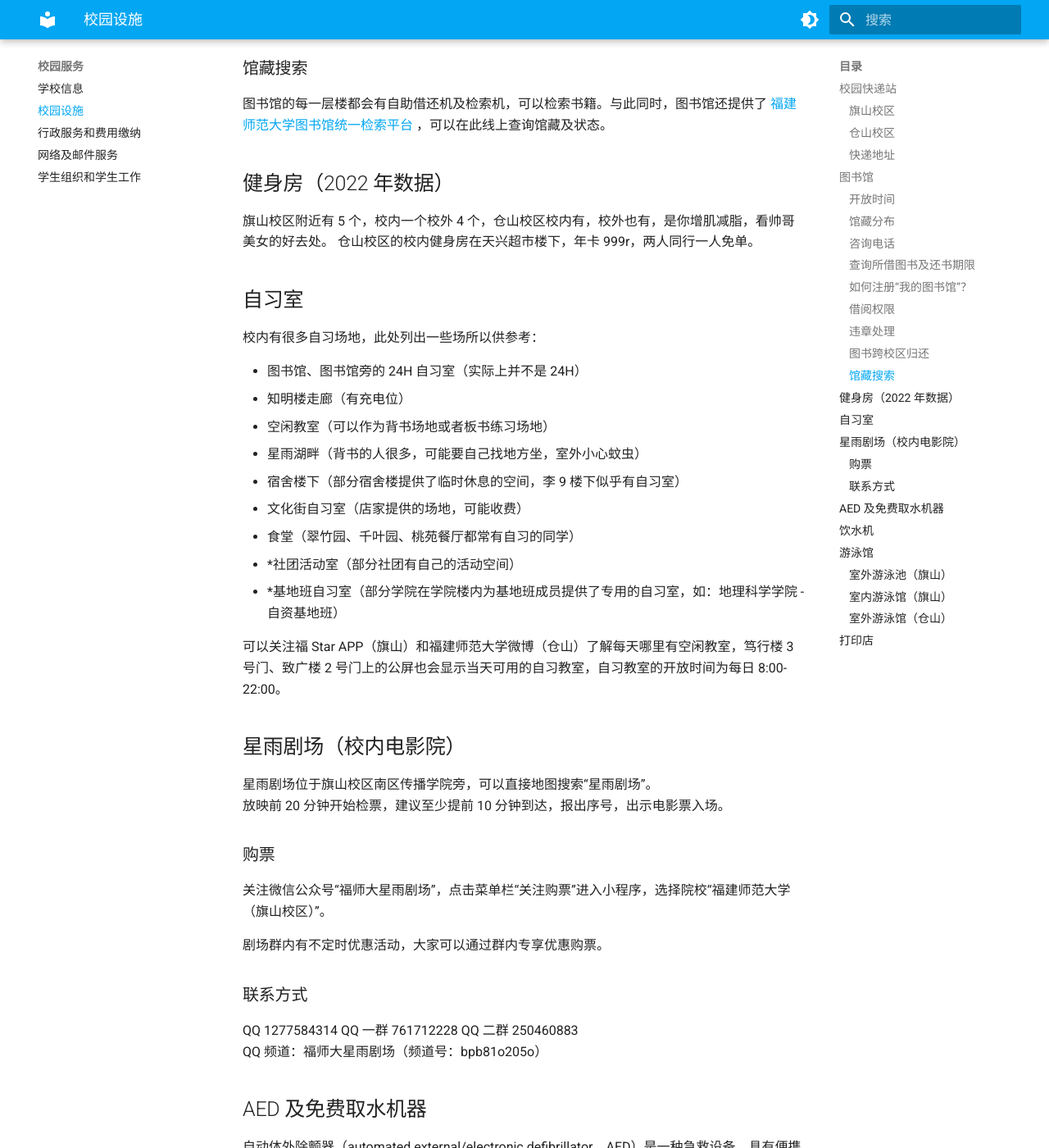
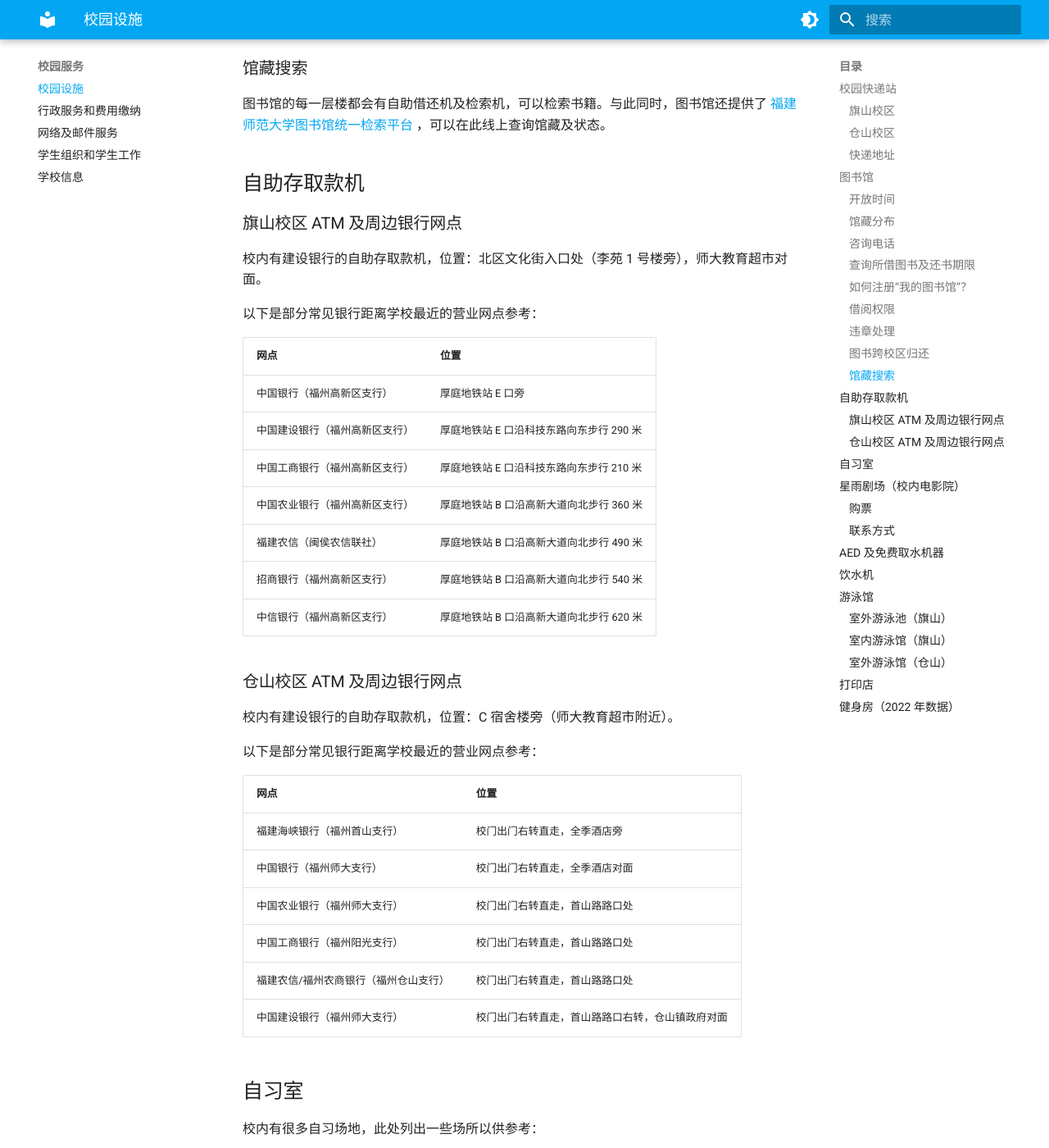
Before and after one commit to kanerty/FJNU-Wiki, an MkDocs documentation site: the page built from docs/service/facilities.md, in a window 1280 px wide and 1400 px high, scrolled down 4572 px. Shown: the whole window at 82% size. Built offline with MkDocs 1.6.1 and Material for MkDocs 9.7.7, drawn with Linux system fonts in a browser that asks for light colours; some of the changed text lies outside the part shown.

Commit message:
feat(facilities): 更新ATM机数据 perf: 更改健身房部分在文中的顺序，下调学校信息在nav中的顺序

```diff
--- a/docs/service/facilities.md
+++ b/docs/service/facilities.md
@@ -126,10 +126,38 @@
 
 图书馆的每一层楼都会有自助借还机及检索机，可以检索书籍。与此同时，图书馆还提供了 [福建师范大学图书馆统一检索平台](https://fjnuopac.libsp.cn/#/Home) ，可以在此线上查询馆藏及状态。
 
-## 健身房（2022 年数据） {#gym}
+## 自助存取款机 {#atm}
 
-旗山校区附近有 5 个，校内一个校外 4 个，仓山校区校内有，校外也有，是你增肌减脂，看帅哥美女的好去处。
-仓山校区的校内健身房在天兴超市楼下，年卡 999r，两人同行一人免单。
+### 旗山校区 ATM 及周边银行网点
+
+校内有建设银行的自助存取款机，位置：北区文化街入口处（李苑 1 号楼旁），师大教育超市对面。
+
+以下是部分常见银行距离学校最近的营业网点参考：
+
+| 网点 | 位置 |
+| --- | --- |
+| 中国银行（福州高新区支行） | 厚庭地铁站 E 口旁 |
+| 中国建设银行（福州高新区支行） | 厚庭地铁站 E 口沿科技东路向东步行 290 米 |
+| 中国工商银行（福州高新区支行） | 厚庭地铁站 E 口沿科技东路向东步行 210 米 |
+| 中国农业银行（福州高新区支行） | 厚庭地铁站 B 口沿高新大道向北步行 360 米 |
+| 福建农信（闽侯农信联社） | 厚庭地铁站 B 口沿高新大道向北步行 490 米 |
+| 招商银行（福州高新区支行） | 厚庭地铁站 B 口沿高新大道向北步行 540 米 |
+| 中信银行（福州高新区支行） | 厚庭地铁站 B 口沿高新大道向北步行 620 米 |
+
+### 仓山校区 ATM 及周边银行网点
+
+校内有建设银行的自助存取款机，位置：C 宿舍楼旁（师大教育超市附近）。
+
+以下是部分常见银行距离学校最近的营业网点参考：
+
+| 网点 | 位置 |
+| --- | --- |
+| 福建海峡银行（福州首山支行） | 校门出门右转直走，全季酒店旁 |
+| 中国银行（福州师大支行） | 校门出门右转直走，全季酒店对面 |
+| 中国农业银行（福州师大支行） | 校门出门右转直走，首山路路口处 |
+| 中国工商银行（福州阳光支行） | 校门出门右转直走，首山路路口处 |
+| 福建农信/福州农商银行（福州仓山支行） | 校门出门右转直走，首山路路口处 |
+| 中国建设银行（福州师大支行） | 校门出门右转直走，首山路路口右转，仓山镇政府对面 |
 
 ## 自习室 {#study-room}
 
@@ -244,3 +272,11 @@ QQ 频道：福师大星雨剧场（频道号：bpb81o205o）
 - 若通过二维码扫描上传文件时提示“文件违规”，请通过打印店电脑上的【爱印通】软件进行打印。
 - 若通过打印店电脑进行打印，打印结束后请及时将电脑上的相关资料删除（【爱印通】软件 - 文件列表 - 删除），否则可能有泄露的风险。
 - （接上条）所有通过【爱印通】软件打印过的文件都会保存在电脑上，具体路径为 `C:\IYinTong\TransferFiles\` ，可能因为打印店不同而有所不同。大部分打印店的电脑（包括翠竹园力信印务、文化街大部分店面）都安装了影子系统，所有当天被打印的文件在当天关机后都会被自动删除， **但经测试，文化街入口范围内某店铺未安装影子系统，所有通过此渠道打印的文件都会被保留** 。故建议在完成打印后删除相应的文件。
+
+## 健身房（2022 年数据） {#gym}
+
+!!! tip "提示"
+    本数据更新于 2022 年，可能已经过时。
+
+旗山校区附近有 5 个，校内一个校外 4 个，仓山校区校内有，校外也有，是你增肌减脂，看帅哥美女的好去处。
+仓山校区的校内健身房在天兴超市楼下，年卡 999r，两人同行一人免单。
--- a/mkdocs.yml
+++ b/mkdocs.yml
@@ -46,11 +46,11 @@ nav:
     - 课程相关: study/choose.md
     - 学业发展: study/improve.md
   - 校园服务:
-    - 学校信息: service/info.md
     - 校园设施: service/facilities.md
     - 行政服务和费用缴纳: service/services.md
     - 网络及邮件服务: service/network.md
     - 学生组织和学生工作: service/group.md
+    - 学校信息: service/info.md
   - 复习资料: repo.md
   - 学院详情:
     - 计算机与网络空间安全学院: college/computer_and_cyber_security.md
```
